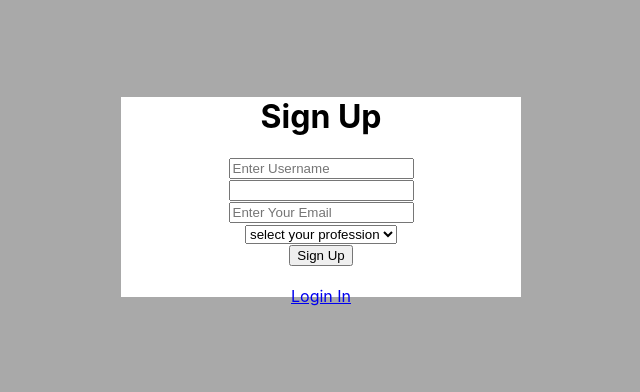
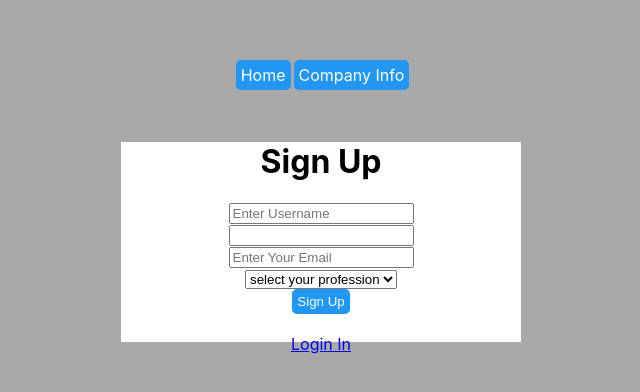
Before and after one commit to bilal8492/movielist, a React (Create React App) app: page / in a window 1280 px wide. Shown: the part 214-606 px from the top of the page, without its empty margins (319-959 px from the left). Built offline with nearby package versions, Linux system fonts and the light colour scheme.

Commit message:
add style

```diff
--- a/src/App.css
+++ b/src/App.css
@@ -11,6 +11,35 @@
   .App-logo {
     animation: App-logo-spin infinite 20s linear;
   }
+}
+
+.btn {
+  border: 0;
+  padding: 5px;
+  border-radius: 5px;
+  background-color: #2196f3;
+  color: #fff;
+  cursor: pointer;
+}
+
+nav {
+  display: flex;
+  justify-content: center;
+  padding: 30px;
+}
+
+nav li {
+  list-style: none;
+  border: 0;
+  padding: 5px;
+  background-color: #2196f3;
+  margin-left: 3px;
+  border-radius: 5px;
+}
+
+nav li a {
+  text-decoration: none;
+  color: #fff;
 }
 
 .App-header {
--- a/src/App.jsx
+++ b/src/App.jsx
@@ -4,18 +4,27 @@ import Movies from "./Components/MoviesList/Movies";
 import Login from "./Components/Login/Login";
 import SignUp from "./Components/SignUp/SignUp";
 
-import { Route, BrowserRouter, Switch } from "react-router-dom";
+import { Route, BrowserRouter, Switch, Link } from "react-router-dom";
+import About from "./Components/About/About";
 
 function App() {
   return (
     <BrowserRouter>
       <div className="App">
+        <nav>
+          <li><Link to='/'>Home</Link></li>
+          <li><Link to='/about'>Company Info</Link></li>
+        </nav>
+
         <Switch>
           <Route path='/movies'>
             <Movies />
           </Route>
           <Route path='/login'>
             <Login />
+          </Route>
+          <Route path='/about'>
+            <About />
           </Route>
           <Route exact path="/">
             {localStorage.getItem('isLoggedIn') ? <Movies /> : <SignUp />}
--- /dev/null
+++ b/src/Components/About/About.jsx
@@ -0,0 +1,15 @@
+import React from 'react'
+
+const About = () => {
+    return (
+        <div className="main">
+            <br />
+            Company: Geeksynergy Technologies Pvt Ltd <br />
+            Address: Sanjayanagar, Bengaluru-56<br />
+            Phone:XXXXXXXXX09<br />
+            Email: XXXXXX@gmail.com<br />
+        </div>
+    )
+}
+
+export default About
--- a/src/Components/Login/Login.jsx
+++ b/src/Components/Login/Login.jsx
@@ -25,8 +25,10 @@ const Login = () => {
             <form onSubmit={handleSubmit}>
                 <input type="text" name="Username" placeholder="Enter Your Username" onChange={e => setUsername(e.target.value)} required /> <br />
                 <input type="password" name="Password" onChange={e => setPassword(e.target.value)} id="" /> <br />
-                <button type="submit" className="log-in">Log In</button>
+                <button type="submit" className="log-in btn">Log In</button>
+
             </form>
+            <br />
             <Link to="/">Sign Up</Link>
 
         </div>
--- a/src/Components/MoviesList/Movies.css
+++ b/src/Components/MoviesList/Movies.css
@@ -8,6 +8,12 @@
   padding-right: 20px;
 }
 
+.logout {
+  position: absolute;
+  right: 122px;
+  top: 20px;
+}
+
 @media (max-width: 750px) {
   .card-grid {
     gap: 15px;
--- a/src/Components/MoviesList/Movies.jsx
+++ b/src/Components/MoviesList/Movies.jsx
@@ -1,5 +1,5 @@
 import React, { useState, useEffect } from 'react'
-import { useHistory } from 'react-router-dom'
+import { Link, useHistory } from 'react-router-dom'
 import Movie from '../Movie/Movie'
 import './Movies.css'
 const Movies = () => {
@@ -44,7 +44,7 @@ const Movies = () => {
 
     return (
         <div>
-            <button onClick={logout} >Logout</button>
+            <button className="logout btn" onClick={logout} >Logout</button>
             <div className="card-grid">
                 {movies?.map(movie => {
                     return <Movie key={movie._id} {...movie} />
```
